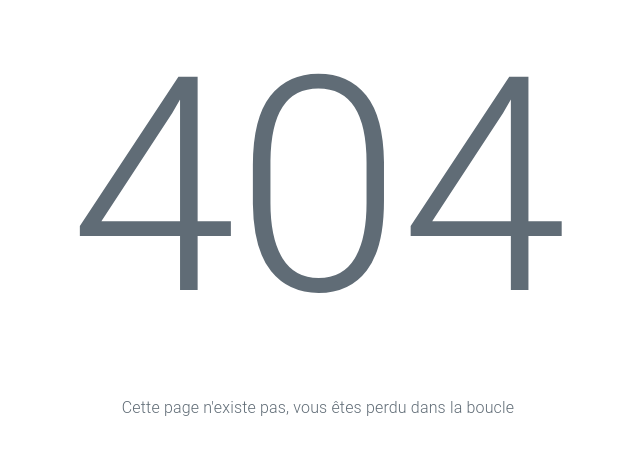
After one commit to CPNV-ES/ExerciseLoop, a PHP site: page /resources/views/errors/404.php in a window 1280 px wide. The commit adds this page. Shown: the top 455 px of the page, without its empty margins (322-962 px from the left). Run offline with PHP 8.4, Linux system fonts and the light colour scheme; some libraries are stand-ins or nearby versions.

Commit message:
Add 404 view

```diff
--- /dev/null
+++ b/public/css/errors/404.css
@@ -0,0 +1,8 @@
+div {
+  width: 100%;
+  text-align: center;
+}
+
+h2 {
+    font-size: 300px;
+}
--- a/public/index.php
+++ b/public/index.php
@@ -29,7 +29,6 @@ $dispatcher = FastRoute\simpleDispatcher(function (FastRoute\RouteCollector $rou
     $router->get('/exercises/new', function () {
         require 'app/Controllers/ExerciseCreationController.php';
         (new ExerciseCreationController)->getView();
-
     });
     $router->post('/exercises/new', function () {
         require 'app/Controllers/ExerciseCreationController.php';
@@ -62,7 +61,7 @@ $routeInfo = $dispatcher->dispatch($httpMethod, $uri);
 
 switch ($routeInfo[0]) {
     case FastRoute\Dispatcher::NOT_FOUND:                   // ... 404 Not Found
-        echo '404 Not Found';
+        require VIEW_ROOT . "/errors/404.php";
         break;
     case FastRoute\Dispatcher::METHOD_NOT_ALLOWED:          // ... 405 Method Not Allowed
         $allowedMethods = $routeInfo[1];
--- /dev/null
+++ b/resources/views/errors/404.php
@@ -0,0 +1,26 @@
+<!DOCTYPE html>
+<html lang="en">
+
+<head>
+    <meta charset="UTF-8">
+    <title>ExerciseLooper</title>
+
+    <link rel="stylesheet" href="/node_modules/normalize.css/normalize.css">
+    <link rel="stylesheet" href="/node_modules/milligram/dist/milligram.min.css">
+    <link rel="stylesheet" href="/public/css/colors.css">
+</head>
+
+<body>
+
+    <head>
+        <link rel="stylesheet" href="public/css/errors/404.css">
+    </head>
+
+    <div>
+        <h2>404</h2>
+        <p>Cette page n'existe pas, vous êtes perdu dans la boucle</p>
+    </div>
+
+</body>
+
+</html>
```
